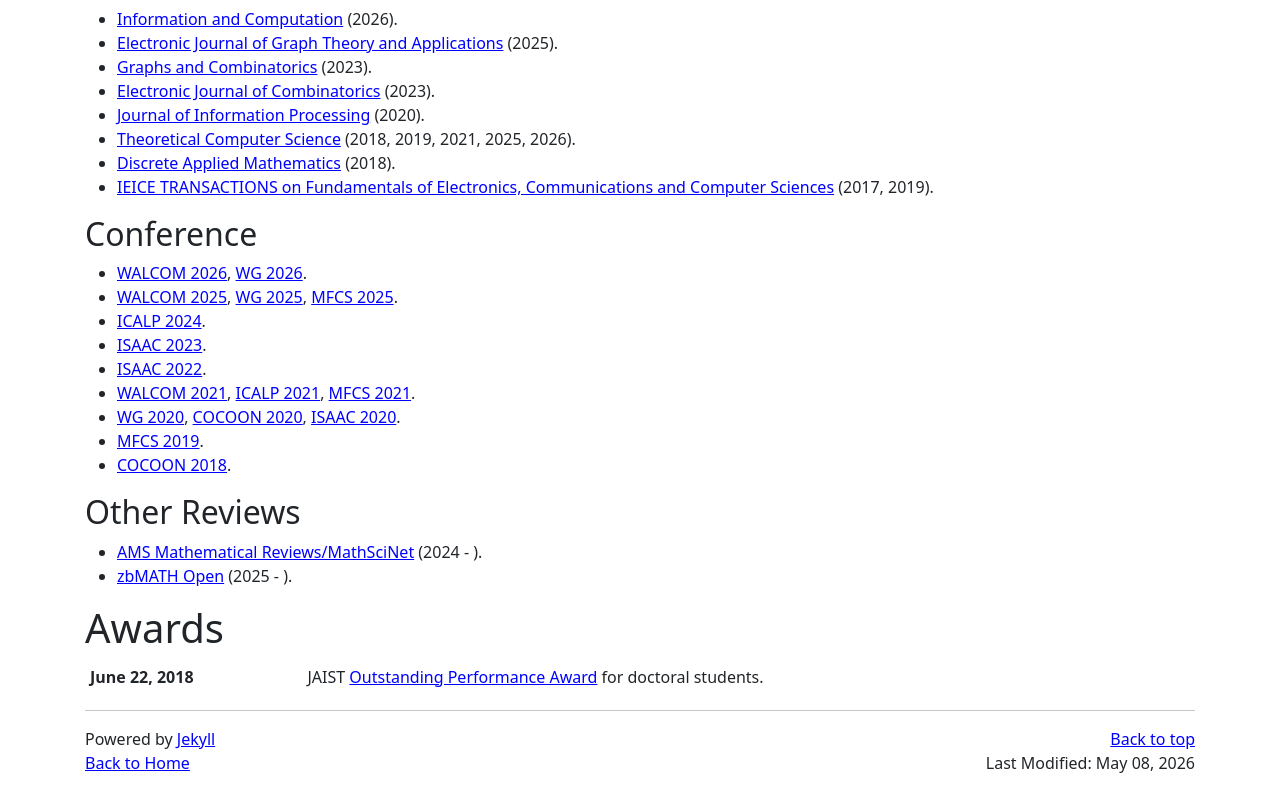
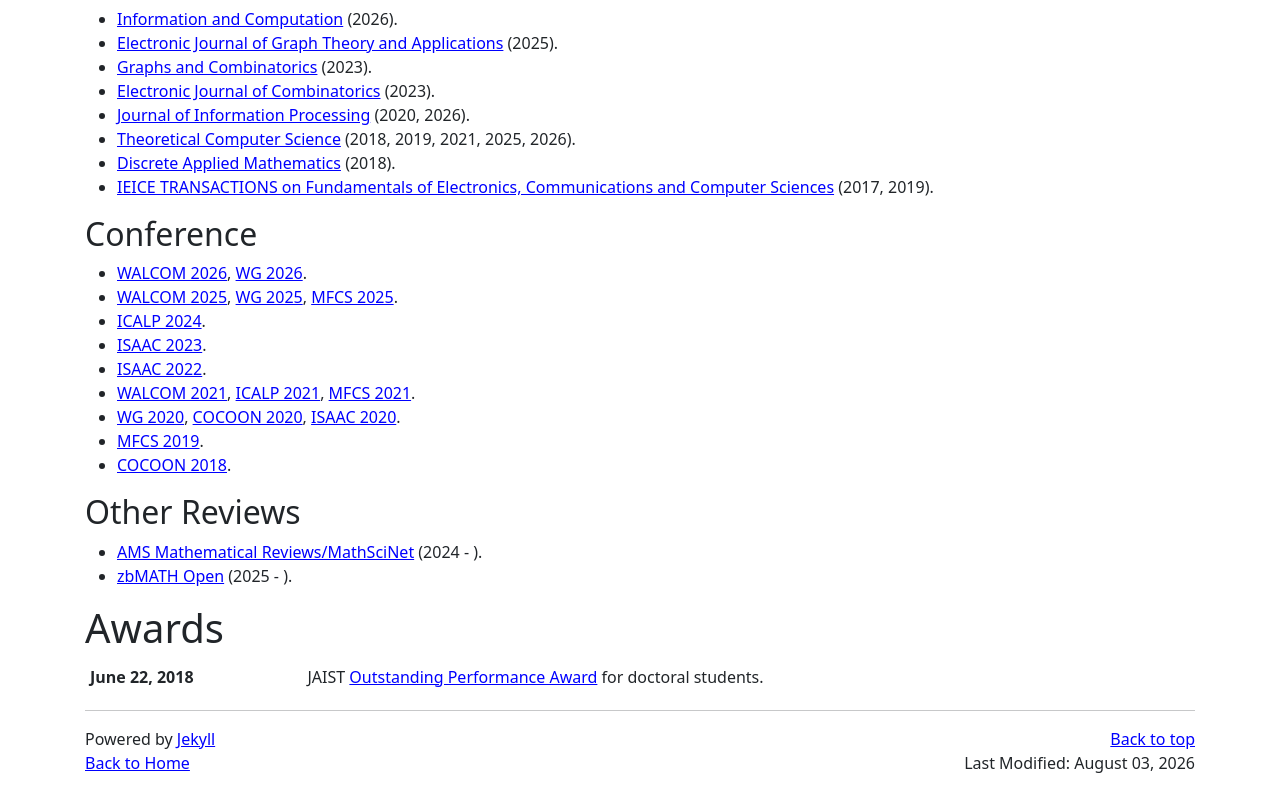
Before and after one commit to hoanganhduc/hoanganhduc.github.io, a Jekyll site: the page built from activities.md, in a window 1280 px wide. Shown: the part 1103-1890 px from the top of the page. Built offline with Jekyll 4.4.1, drawn with Linux system fonts in a browser that asks for light colours; nearby versions of some CDN libraries; a style sheet for code colours, icons or effects is not loaded.

Commit message:
Updated @ 2026-08-06  11:49:09 ICT

```diff
--- a/activities.md
+++ b/activities.md
@@ -3,7 +3,7 @@ layout: default
 title: "Activities"
 permalink: /activities/
 <!--mathjax: true-->
-last_modified_at: 2026-05-08
+last_modified_at: 2026-08-03
 description: This page contains a list of Duc A. Hoang's research activities
 keywords: activities, grant, visit, review, research, Duc A. Hoang
 lang: en
@@ -51,7 +51,7 @@ lang: en
 * [Electronic Journal of Graph Theory and Applications](https://www.ejgta.org/) (2025).
 * [Graphs and Combinatorics](https://www.springer.com/journal/373) (2023).
 * [Electronic Journal of Combinatorics](https://www.combinatorics.org/) (2023).
-* [Journal of Information Processing](https://www.ipsj.or.jp/english/jip/index.html) (2020).
+* [Journal of Information Processing](https://www.ipsj.or.jp/english/jip/index.html) (2020, 2026).
 * [Theoretical Computer Science](https://www.sciencedirect.com/journal/theoretical-computer-science/) (2018, 2019, 2021, 2025, 2026).
 * [Discrete Applied Mathematics](https://www.sciencedirect.com/journal/discrete-applied-mathematics/) (2018).
 * [IEICE TRANSACTIONS on Fundamentals of Electronics, Communications and Computer Sciences](http://search.ieice.org/bin/index.php?category=A&lang=E&curr=1) (2017, 2019).
```
Also changed, not shown: 1 other file.
